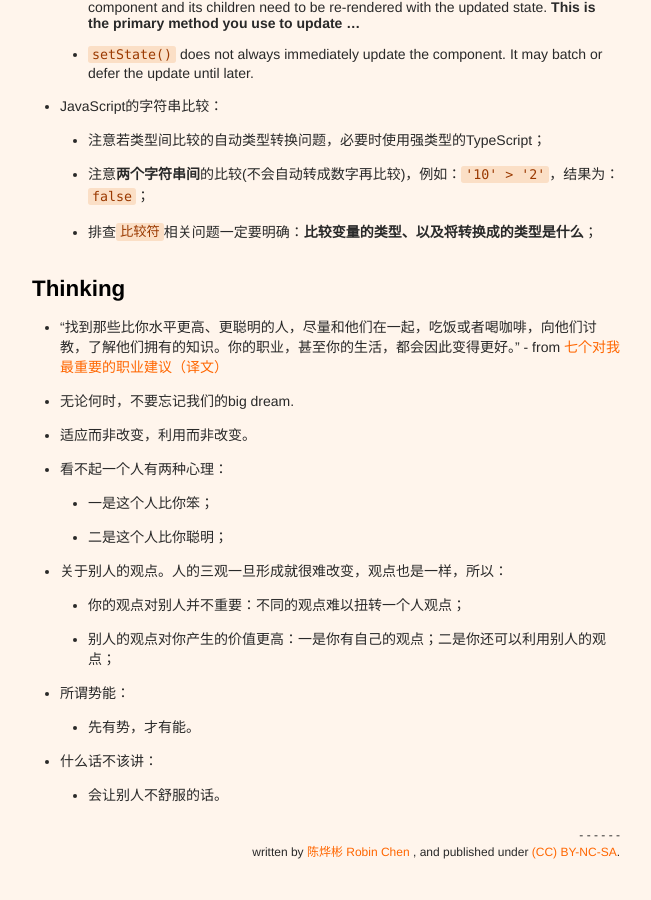
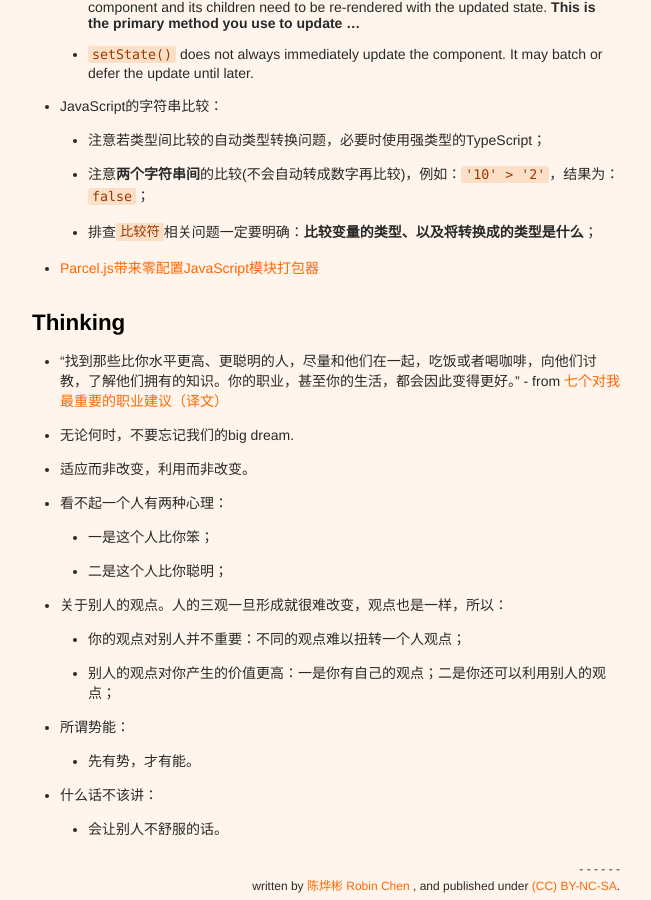
Before and after one commit to xianyuxmu/xianyuxmu.github.io, a Jekyll site: the page built from _posts/2018-01-02-monthly-reading.md, in a window 1280 px wide and 900 px high, scrolled down 3943 px. Shown: the whole window, without its empty margins (314-965 px from the left). Built offline with Jekyll 4.4.1, drawn with Linux system fonts in a browser that asks for light colours; comment, search, counter and statistics services are not loaded.

Commit message:
Reading of 23 Jan. 2018

```diff
--- a/_posts/2018-01-02-monthly-reading.md
+++ b/_posts/2018-01-02-monthly-reading.md
@@ -140,6 +140,7 @@ from [如何理解Vue.js的组件中的slot?](https://segmentfault.com/q/1010000
 	- 注意若类型间比较的自动类型转换问题，必要时使用强类型的TypeScript；
 	- 注意**两个字符串间**的比较(不会自动转成数字再比较)，例如：`'10' > '2'`，结果为：`false`；
 	- 排查`比较符`相关问题一定要明确：**比较变量的类型、以及将转换成的类型是什么**；
+- [Parcel.js带来零配置JavaScript模块打包器](http://www.infoq.com/cn/news/2018/01/parceljs-zero-config-module-bund)
 
 
 ## Thinking
```
